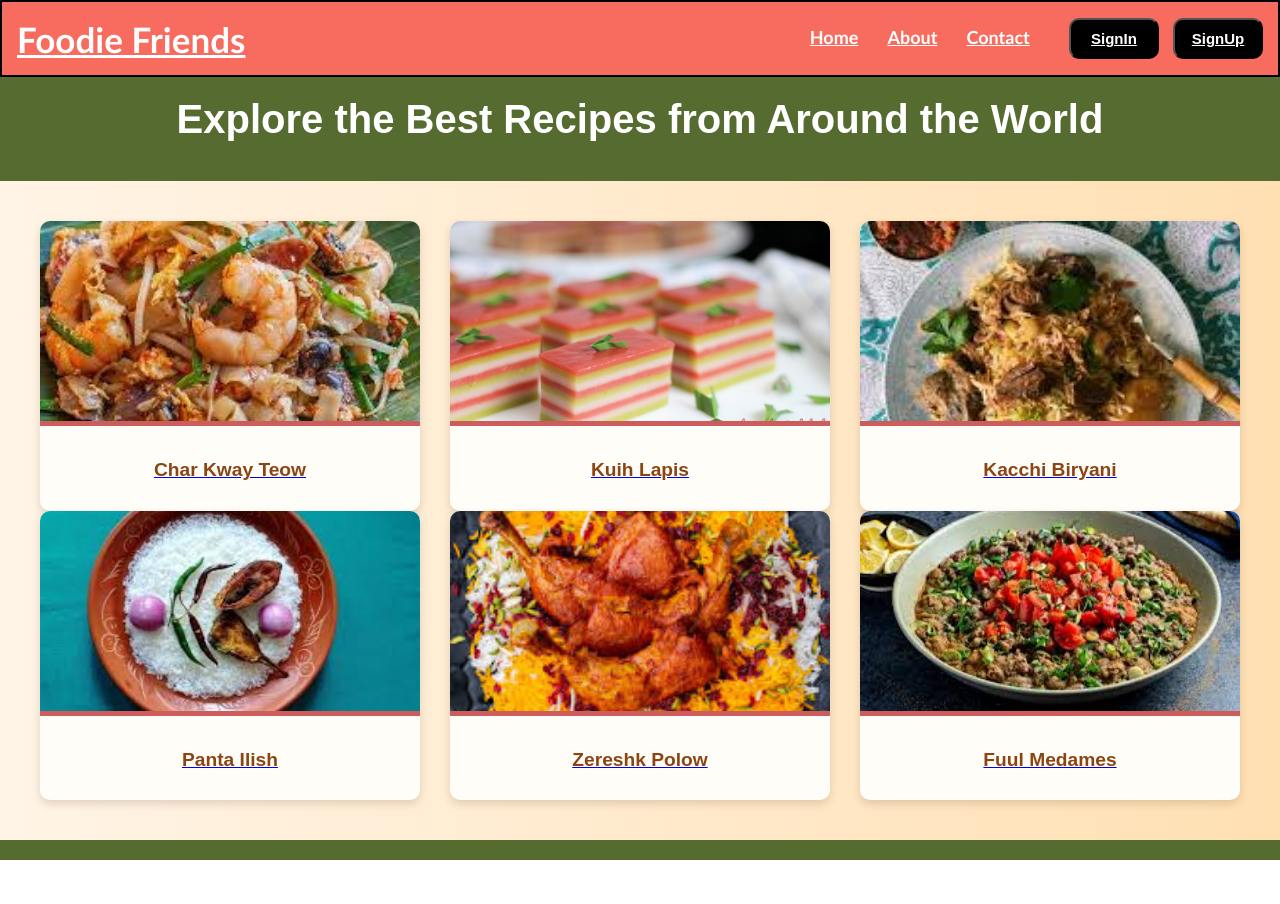
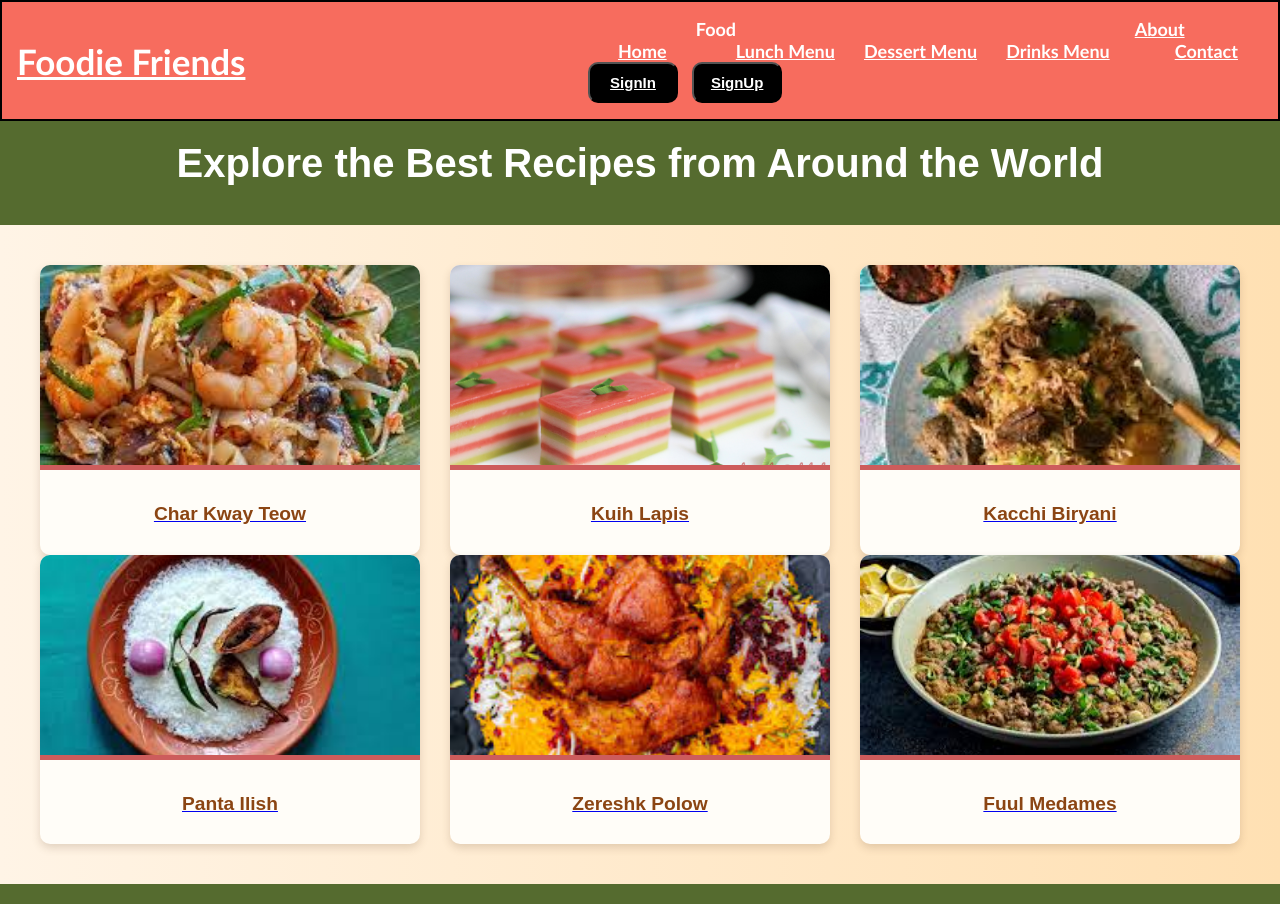
Before and after one commit to skibidi-fish12/Web1-Project, a plain HTML site: page taz.html in a window 1280 px wide. Before the commit the page ends 860 px from the top, so only its background shows below. Drawn offline with Linux system fonts and the light colour scheme.

Commit message:
Update taz.html

```diff
--- a/taz.html
+++ b/taz.html
@@ -17,20 +17,35 @@
 
 <ul>
 
-      <li><a href="#">Home</a></li>
-
-     <li><a href="#">About</a></li>
-
+    <ul>
+        <li><a href="kPage1.html">Home</a></li>
+        <li class="dropdown">
+            <a class="dropbtn">Food</a>
+            <ul class="dropdown-content">
+                <li><a href="Subpages/Recipes/Bigos.html">Lunch Menu</a></li>
+                <li><a href="Subpages/Recipes/Zurek.html">Dessert Menu</a></li>
+                <li><a href="Subpages/Recipes/Golabki.html">Drinks Menu</a></li>
+            </ul>
+            <li class="dropdown">
+                <a   class="dropbtn"  href="Subpages/Contact.html">About</a>
+              <ul class="dropdown-content">
                 <li><a href="#">Contact</a></li>
+              </ul>
+            </li>
+            </li>
+        </li>
+    </ul>
 
 <button><a href="#">SignIn</a></button>
 
  <button><a href="#">SignUp</a></button>
 
  </ul>
+
  </div>
 
 </nav>
+
     <header>
         <h1>Explore the Best Recipes from Around the World</h1>
         <p></p>
```
Lines whose indentation alone changed are shown as unchanged.
